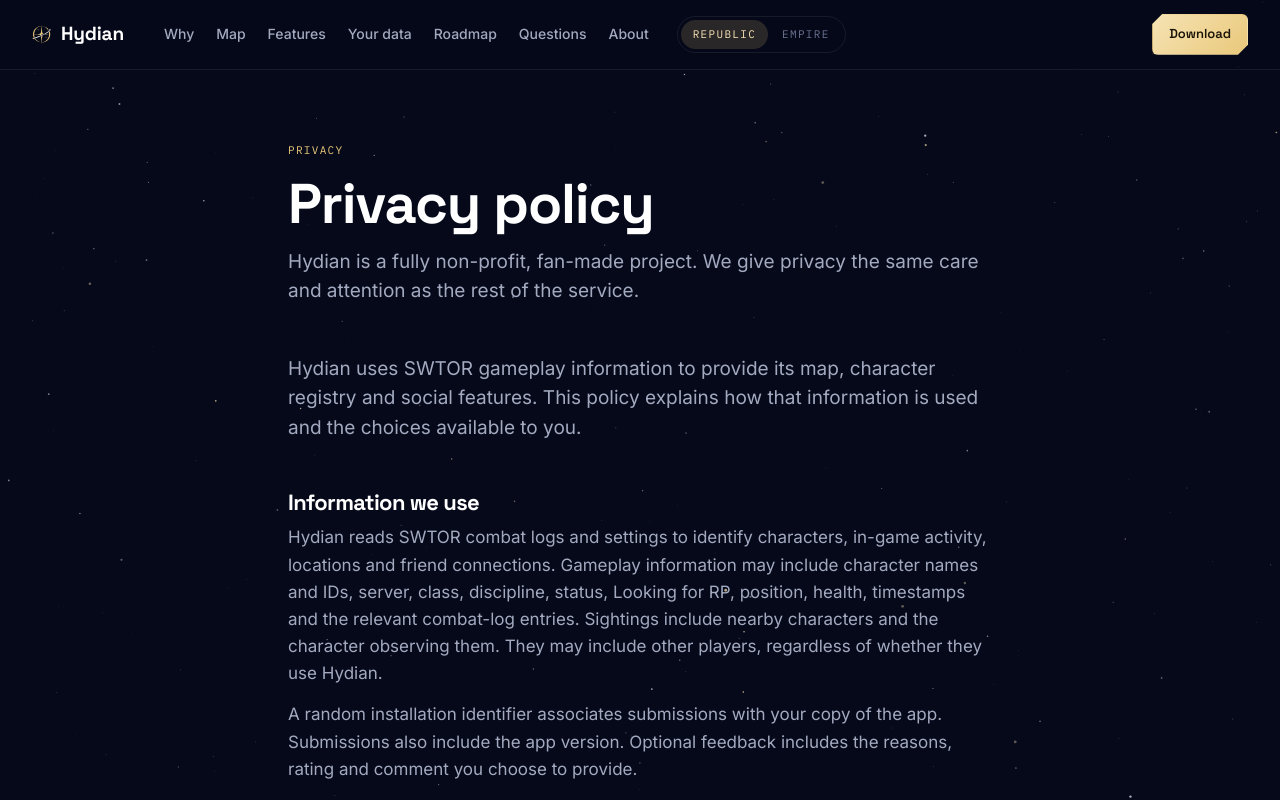
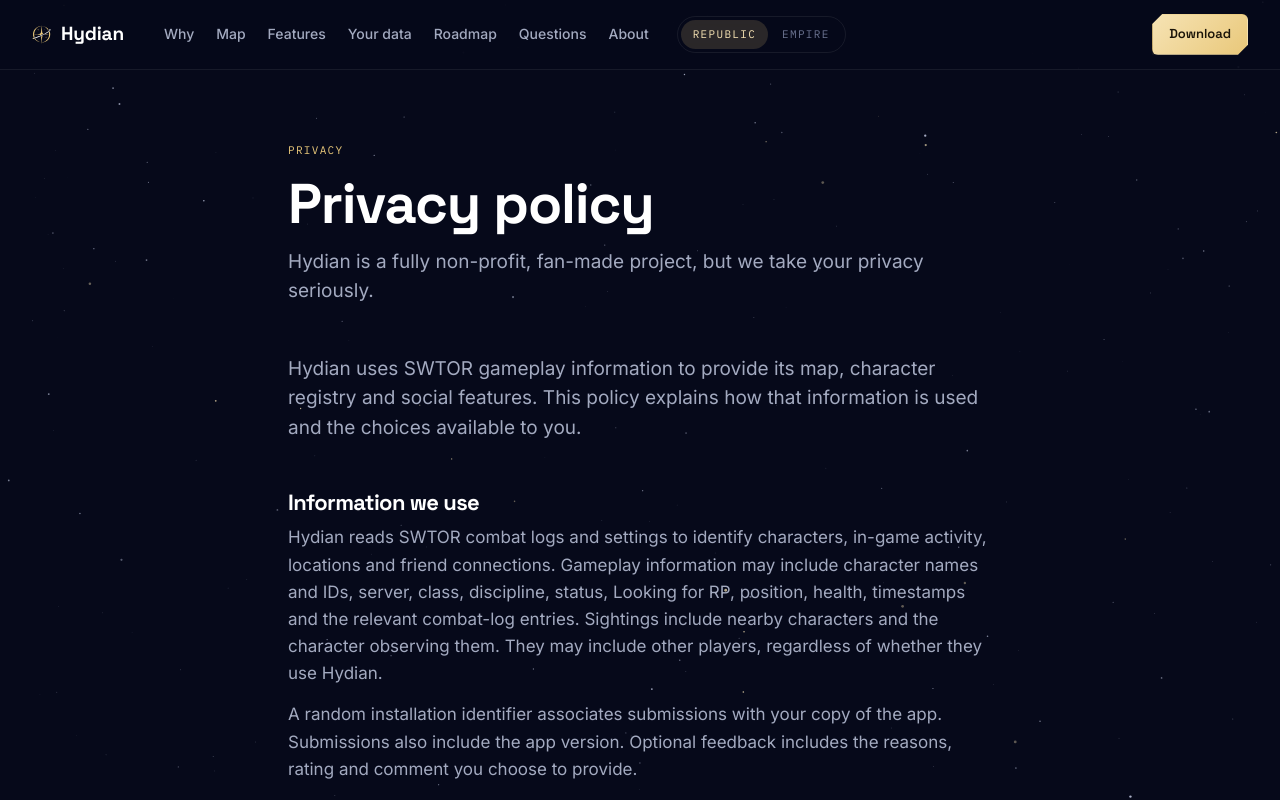
Before and after one commit to SithCult/hydian, a Next.js app in the folder apps/web/: page /privacy in a window 1280 px wide. Shown: the top 800 px of the page. Built offline with nearby package versions, Linux system fonts and the light colour scheme; no server answers.

Commit message:
Make privacy commitment explicit in fan-project introduction

```diff
--- a/apps/web/app/privacy/page.tsx
+++ b/apps/web/app/privacy/page.tsx
@@ -14,10 +14,7 @@
       <Reveal>
         <p className="hud">Privacy</p>
         <h1>Privacy policy</h1>
-        <p className={s.lead}>
-          Hydian is a fully non-profit, fan-made project. We give privacy the same care and attention as the rest of the
-          service.
-        </p>
+        <p className={s.lead}>Hydian is a fully non-profit, fan-made project, but we take your privacy seriously.</p>
         <p className={s.lead}>
           Hydian uses SWTOR gameplay information to provide its map, character registry and social features. This policy
           explains how that information is used and the choices available to you.
```
